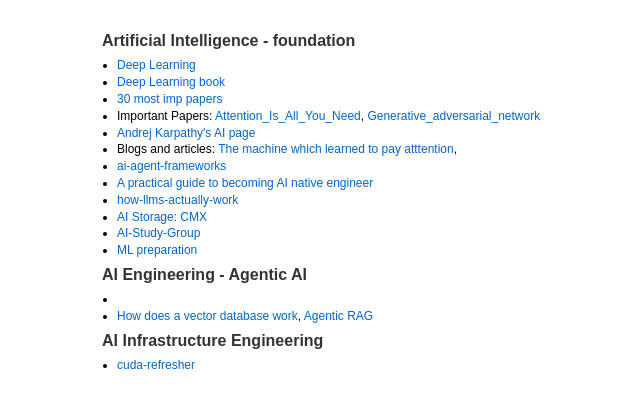
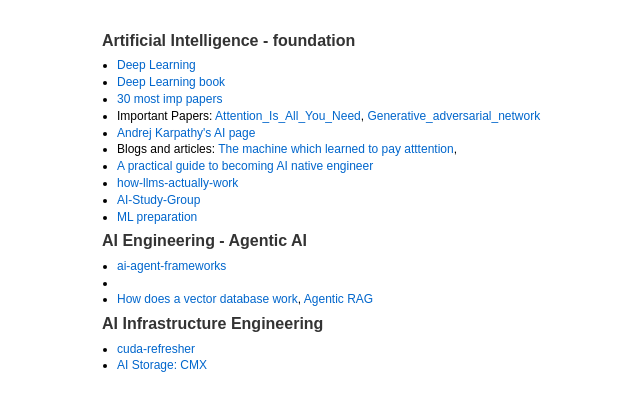
Before and after one commit to niraj17/niraj17.github.io, a Jekyll site: the page info/ai.html, which Jekyll copies as it is, in a window 1280 px wide. Shown: the top 411 px of the page, without its empty margins (153-793 px from the left). Built offline with Jekyll 4.4.1, drawn with Linux system fonts in a browser that asks for light colours; part of the change alters nothing that is shown.

```diff
--- a/info/ai.html
+++ b/info/ai.html
@@ -101,21 +101,21 @@
         <li>Important Papers: <a href=https://en.wikipedia.org/wiki/Attention_Is_All_You_Need>Attention_Is_All_You_Need</a>, <a href=https://en.wikipedia.org/wiki/Generative_adversarial_network>Generative_adversarial_network</a>
 		<li><a href=https://karpathy.ai/>Andrej Karpathy's AI page</a>
 		<li> Blogs and articles: <a href=https://x.com/_raghavdixit_/status/2077852405333373141>The machine which learned to pay atttention</a>,
-		<li><a href=https://www.geeksforgeeks.org/artificial-intelligence/ai-agent-frameworks/>ai-agent-frameworks</a></li>
 		 <li><a href=https://blog.bytebytego.com/p/a-practical-guide-to-becoming-an>A practical guide to becoming AI native engineer</a></li>
 		 <li><a href=https://www.0xkato.xyz/how-llms-actually-work>how-llms-actually-work</a>
-		 <li><a href=https://www.nvidia.com/en-in/data-center/ai-storage/cmx/>AI Storage: CMX</a></li>
 		 <li><a href=https://github.com/ArturoNereu/AI-Study-Group>AI-Study-Group</a></li>
 		 <li><a href=https://www.mlprep.co/>ML preparation</a></li>
 
      </ul>
 		 <h2>AI Engineering - Agentic AI</h2>
 		 <ul>
+			 <li><a href=https://www.geeksforgeeks.org/artificial-intelligence/ai-agent-frameworks/>ai-agent-frameworks</a></li>
 			 <li> <li><a href=https://outcomeschool.com/blog/how-does-a-vector-database-work>How does a vector database work</a>, <a href=https://outcomeschool.com/blog/agentic-rag>Agentic RAG</a></li></li>
 		 </ul>
 		 <h2>AI Infrastructure Engineering</h2>
 		 <ul>
 			 <li><a href=https://developer.nvidia.com/blog/tag/cuda-refresher/>cuda-refresher</li>
+			  <li><a href=https://www.nvidia.com/en-in/data-center/ai-storage/cmx/>AI Storage: CMX</a></li>
 		 </ul>
      </div>
 
```
